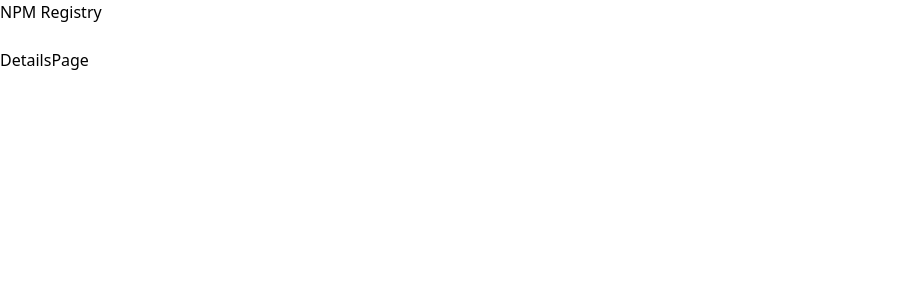
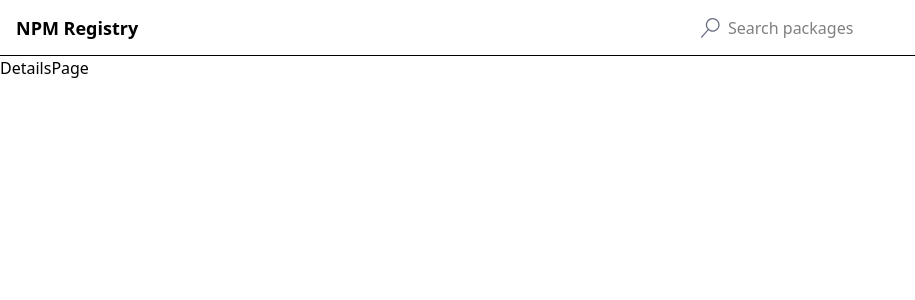
Before and after one commit to hashani26/package-registry, a React (Vite) app: page /packages/1 in a window 1280 px wide. Shown: the top 300 px of the page, without its empty margins (0-915 px from the left). Built offline with nearby package versions, Linux system fonts and the light colour scheme.

Commit message:
setting up data fetching for search term

```diff
--- a/package.json
+++ b/package.json
@@ -13,6 +13,7 @@
     "@tailwindcss/vite": "^4.0.0",
     "react": "^18.3.1",
     "react-dom": "^18.3.1",
+    "react-icons": "^5.4.0",
     "react-router-dom": "^7.1.3",
     "tailwindcss": "^4.0.0"
   },
--- a/src/App.tsx
+++ b/src/App.tsx
@@ -17,6 +17,21 @@
       {
         path: "/search",
         element: <SearchPage />,
+        loader: async ({ request }) => {
+          const { searchParams } = new URL(request.url);
+          const term = searchParams.get("term");
+          if (!term) {
+            throw new Error("Search term must be provided!");
+          }
+
+          const res = await fetch(
+            `https://registry.npmjs.org/-/v1/search?text=${term}`
+          );
+          const data = await res.json();
+          console.log("🚀 ~ loader: ~ data:", data)
+
+          return data.objects;
+        },
       },
       {
         path: "/packages/:name",
--- a/src/components/Header.tsx
+++ b/src/components/Header.tsx
@@ -3,10 +3,16 @@
 
 function Header() {
   return (
-    <>
-      <Link to="/">NPM Registry</Link>
-      <SearchForm />
-    </>
+    <div className="flex items-center justify-between px-4 border-b h-14">
+      <div className="flex items-center space-x-2 text-sm">
+        <Link className="text-lg font-bold" to="/">
+          NPM Registry
+        </Link>
+      </div>
+      <div className="w-full max-w-xl ml-4">
+        <SearchForm />
+      </div>
+    </div>
   );
 }
 
--- a/src/components/SearchForm.tsx
+++ b/src/components/SearchForm.tsx
@@ -1,5 +1,5 @@
-import { FormEvent, useState } from "react";
-import { useNavigate, Form } from "react-router-dom";
+import { Form } from "react-router-dom";
+import { VscSearch } from "react-icons/vsc";
 
 function SearchForm() {
   //   const [term, setTerm] = useState("");
@@ -17,8 +17,17 @@
   //   );
 
   return (
-    <Form action="/search">
-      <input name="term" />
+    <Form action="/search" className="flex items-center">
+      <div className="relative">
+        <div className="absolute inset-y-0 flex items-center pl-3">
+          <VscSearch className="h-5 w-5 text-gray-500" />
+        </div>
+        <input
+          name="term"
+          className="pl-10 py-2 w-full border-0 shadow-none"
+          placeholder="Search packages"
+        />
+      </div>
     </Form>
   );
 }
--- a/src/pages/SearchPage.tsx
+++ b/src/pages/SearchPage.tsx
@@ -1,4 +1,9 @@
+import { useLoaderData } from "react-router-dom";
+
 function SearchPage() {
+  const data = useLoaderData();
+  console.log("🚀 ~ SearchPage ~ data:", data)
+
   return <div>Search Page</div>;
 }
 
```
Also changed, not shown: 1 other file (tests, documents, lock files or other folders).
